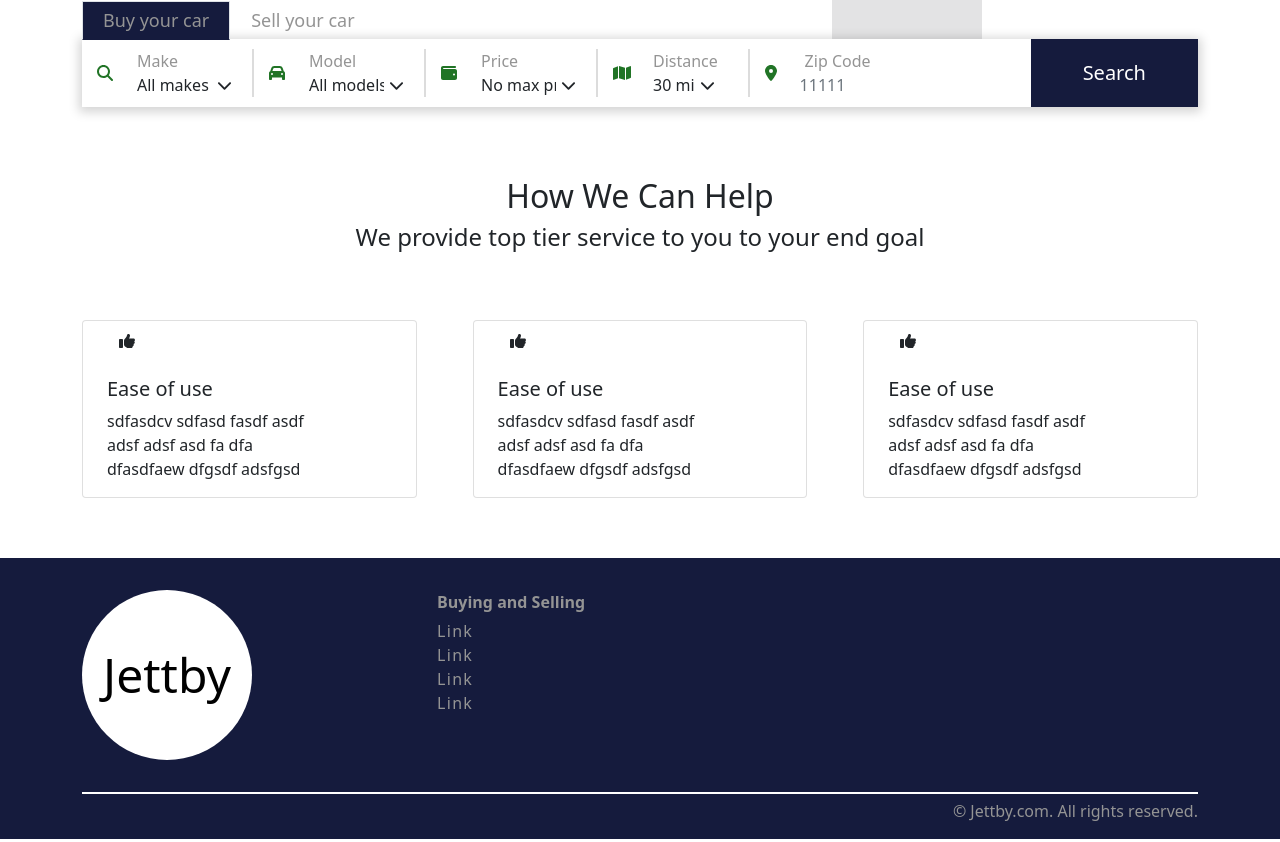
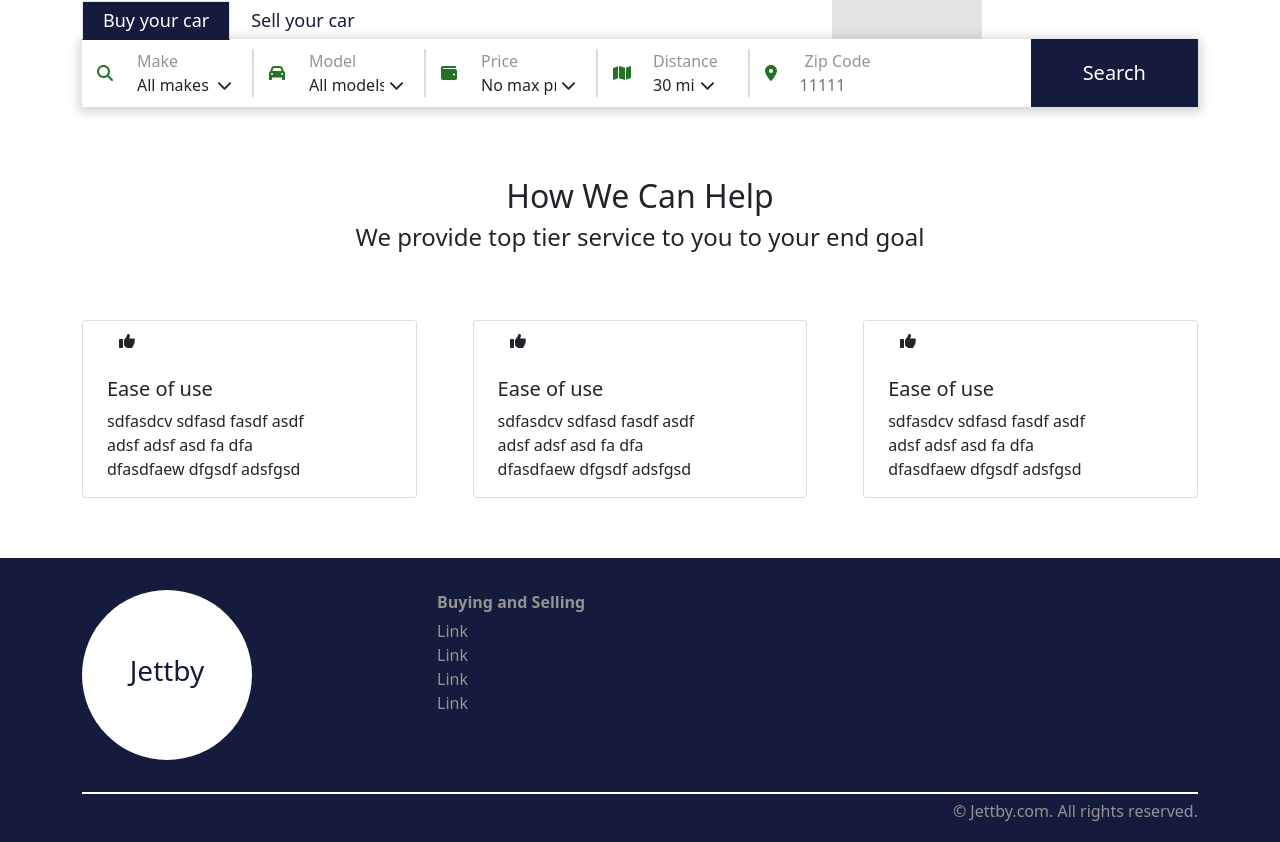
Before and after one commit to ilyris/jettby, a Next.js app: page / in a window 1280 px wide. Shown: the part 439-1281 px from the top of the page. Built offline with nearby package versions, Linux system fonts and the light colour scheme.

Commit message:
made changes to pr

```diff
--- a/components/Footer.jsx
+++ b/components/Footer.jsx
@@ -6,38 +6,37 @@ import Container from 'react-bootstrap/Container';
 
 const Footer = () => {
   return (
-    <footer>
+    <footer className='footer'>
       <Container>
-        <div className='footer-wrapper'>
-          <div className='top-footer'>
-            <div className='left-footer'>
+        <div className='footer--wrapper'>
+          <div className='footer--top'>
+            <div className='footer--top__left'>
               <div className='logo'>
                 <h3>Jettby</h3>
               </div>
             </div>
-            <div className='right-footer'>
+            <div className='footer--top__right'>
               <p>Buying and Selling</p>
               <ul>
-                <a href='#home'>
-                  <li>Link</li>
-                </a>
-                <a href='#link'>
-                  <li>Link</li>
-                </a>
-                <a href='#link'>
-                  <li>Link</li>
-                </a>
-                <a href='#link'>
-                  <li>Link</li>
-                </a>
+                <li>
+                  <a href='#home'>Link</a>
+                </li>
+                <li>
+                  <a href='#home'>Link</a>
+                </li>
+                <li>
+                  <a href='#home'>Link</a>
+                </li>
+                <li>
+                  <a href='#home'>Link</a>
+                </li>
               </ul>
             </div>
           </div>
-          <div className='bottom-footer'>
+          <div className='footer--bottom'>
             <p>&copy; Jettby.com. All rights reserved.</p>
           </div>
         </div>
-        <div></div>
       </Container>
     </footer>
   );
--- a/components/Footer.scss
+++ b/components/Footer.scss
@@ -1,6 +1,6 @@
 @import '../styles/variables.scss';
 
-footer {
+.footer {
   background: $primary;
   color: $secondary;
   height: 100%;
@@ -11,30 +11,35 @@ footer {
   margin: 0;
 }
 
-.footer-wrapper {
+.footer--wrapper {
   height: 100%;
-}
 
-.top-footer {
+  .footer--top {
     height: 90%;
     width: 100%;
     display: flex;
     align-items: center;
     margin: 2rem 0;
-}
-
-.left-footer {
+    .footer--top__left {
       width: 20%;
       margin-right: 10rem;
-}
-
+      .logo {
+        color: $primary;
+        display: flex;
+        justify-content: center;
+        align-items: center;
+        height: 170px;
+        width: 170px;
+        background: $white;
+        border-radius: 50%;
         .logo > h3 {
           margin: 0;
           font-size: 3rem;
           color: black;
         }
-
-.right-footer {
+      }
+    }
+    .footer--top__right {
       width: 78%;
       align-self: flex-start;
       p {
@@ -45,35 +50,21 @@ footer {
       ul {
         list-style: none;
         padding: 0;
-  }
-}
-
         a {
           color: $secondary !important;
           text-decoration: none;
         }
-
-.right-footer > ul {
-  margin: 0;
-  letter-spacing: 0.08rem;
+      }
+    }
   }
 
-.logo {
-  color: $primary;
-  display: flex;
-  justify-content: center;
-  align-items: center;
-  height: 170px;
-  width: 170px;
-  background: $white;
-  border-radius: 50%;
-}
-
-.bottom-footer {
-  height: 9%;
+  .footer--bottom {
+    height: 50px;
     border-top: 2px solid $white;
     text-align: right;
+
     p {
       margin-top: 5px;
     }
   }
+}
```
Lines whose indentation alone changed are shown as unchanged.
